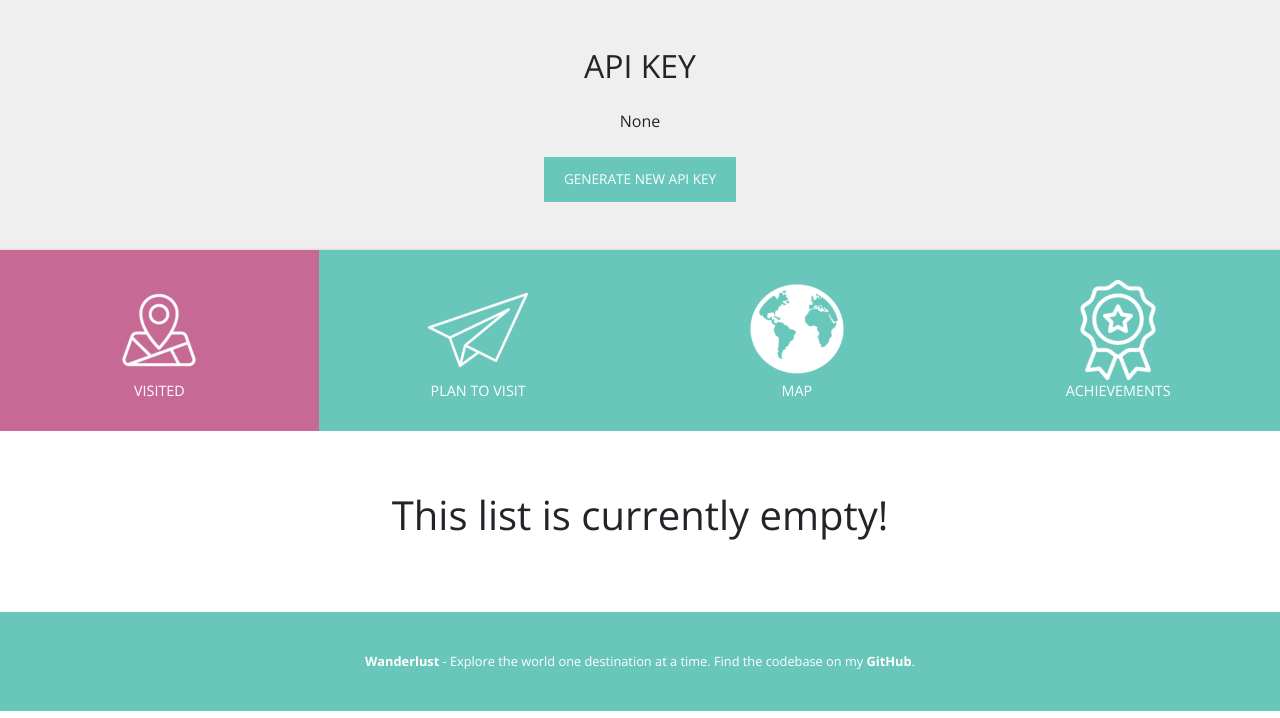
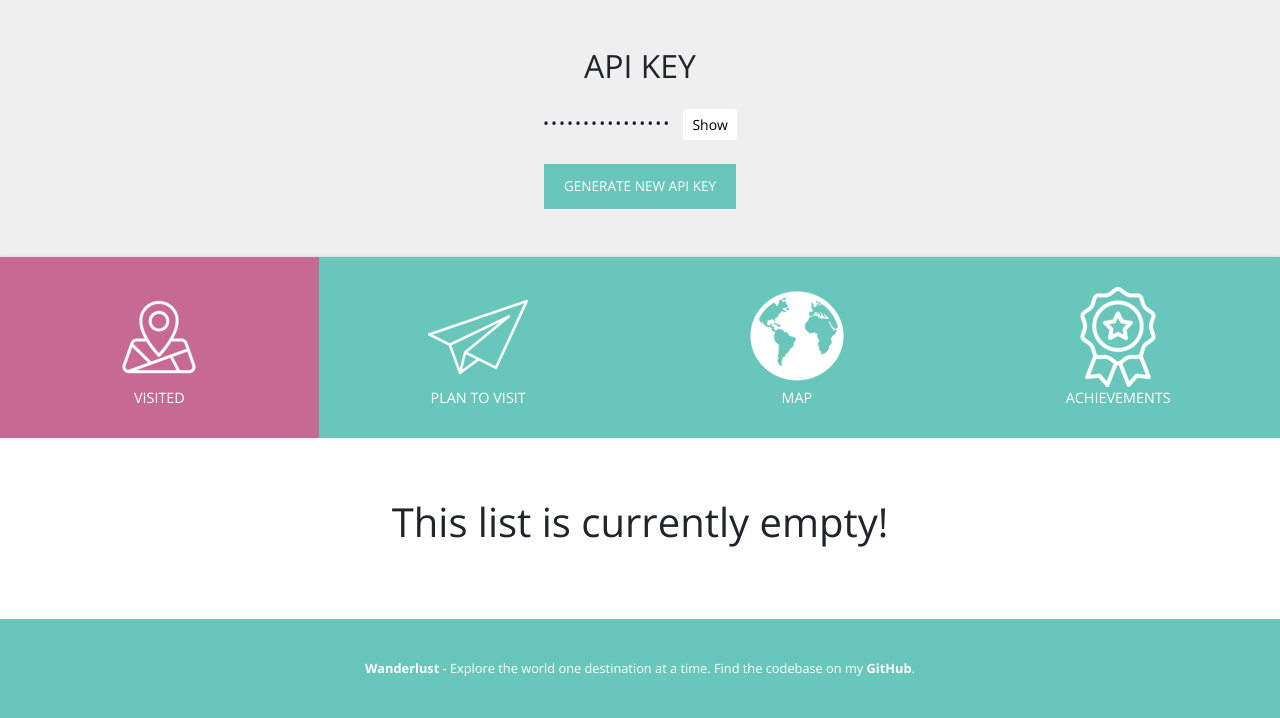
Before and after one commit to georgescutelnicu/Wanderlust, a Flask app: template templates/profile.html in a window 1280 px wide. Shown: the part 120-838 px from the top of the page. Run offline with Flask 3, Linux system fonts and the light colour scheme; the template is opened without the code that fills it, so the values that code supplies are empty; the visitor is signed in with stand-in values (Sample User, id 1); some libraries are stand-ins or nearby versions.

Commit message:
Add dynamic masking for user api key

```diff
--- a/templates/profile.html
+++ b/templates/profile.html
@@ -5,7 +5,13 @@
         <div class="row">
             <div class="col-xs-12 mx-auto tm-about-text-wrap text-center api-key">
                 <h2 class="text-uppercase mb-4">API Key</h2>
-                <p class="mb-4" style="font-size: medium;">{{ current_user.api_key }} </p>
+                <div class="mb-4" style="font-size: medium;">
+                    <span id="api-key" style="letter-spacing: 2px;">••••••••••••••••</span>
+                    <button onclick="revealApiKey()" class="btn btn-sm ml-2"
+                            style="background-color: #fff; color: #000; cursor: pointer;">
+                        Show
+                    </button>
+                </div>
                 <a href="/generate_api_key" class="text-uppercase btn-primary tm-btn">Generate new API key</a>
             </div>
         </div>
@@ -146,4 +152,13 @@
 </div>
 </div>
 
+<script>
+    function revealApiKey() {
+        const keySpan = document.getElementById("api-key");
+        const button = event.target;
+        keySpan.innerText = "{{ current_user.api_key }}";
+        button.remove();
+    }
+</script>
+
 {% include "footer.html" %}
```
